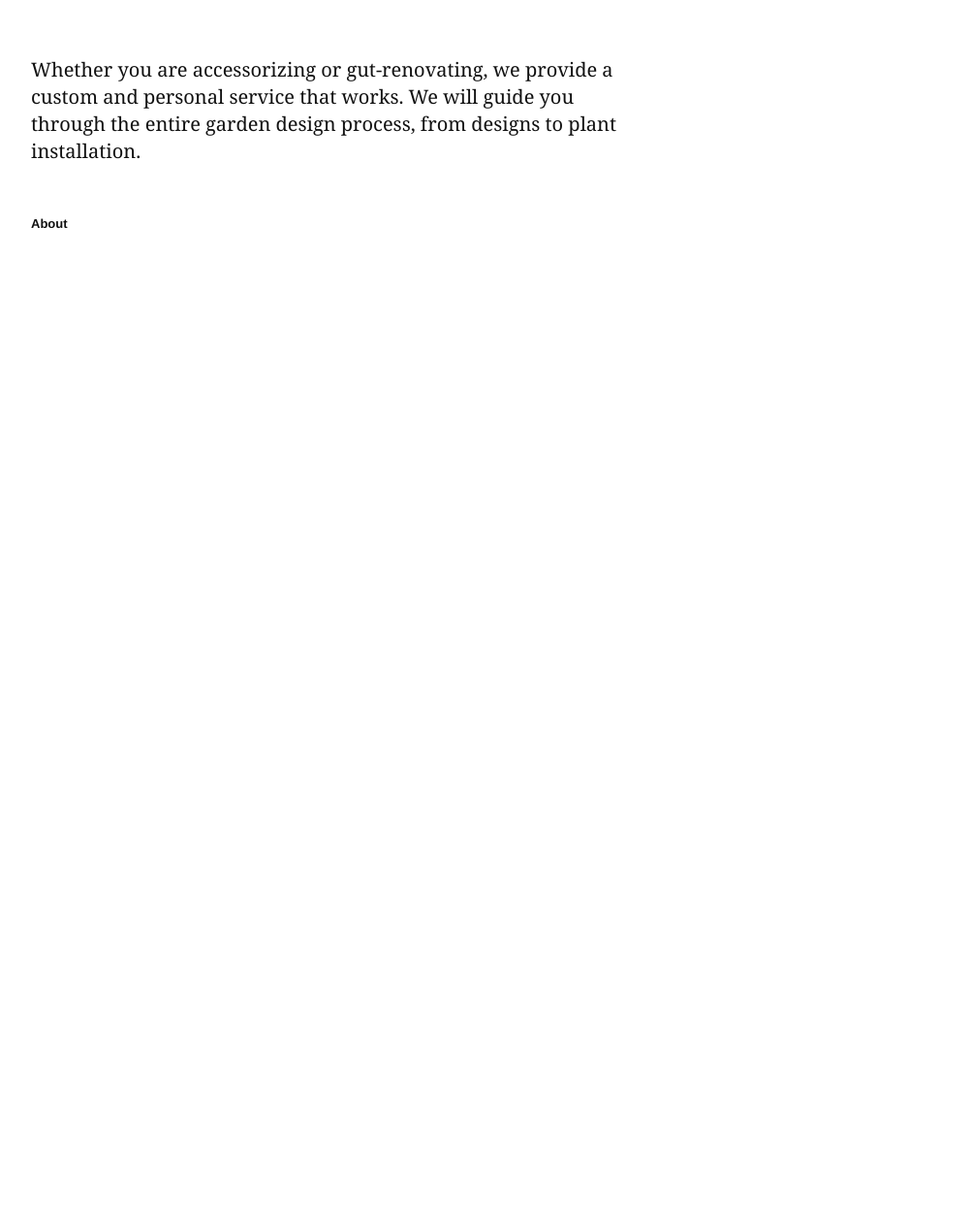
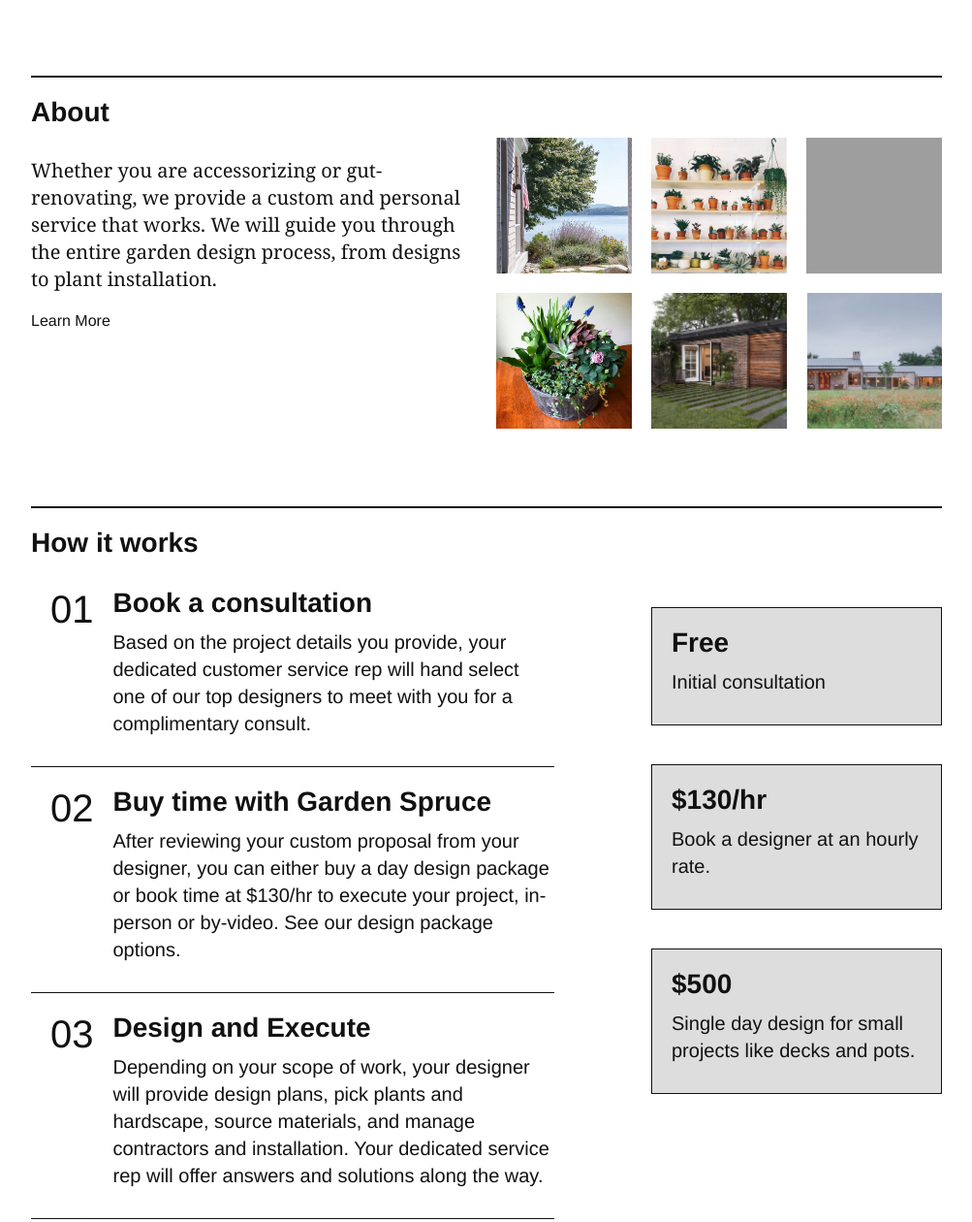
Before and after one commit to bczulauf/gardenspruce, a plain HTML site: page www/index.html in a window 1280 px wide. Shown: the part 502-1762 px from the top of the page at 97% size, without its empty margins (138-1141 px from the left). Before the commit the page ends 800 px from the top, so only its background shows below. Drawn offline with Linux system fonts and the light colour scheme; no server answers; grey boxes are pictures that could not be loaded.

Commit message:
cleaning up home page

```diff
--- a/www/css/main.css
+++ b/www/css/main.css
@@ -131,7 +131,6 @@ a {
     background-position: center;
     background-color: #ddd;
     height: 400px;
-    margin-bottom: 40px;
 }
 
 .splash-content {
@@ -356,3 +355,46 @@ input, textarea {
     border-bottom: 1px solid #111;
     border-top: 3px solid #111;
 }
+
+.section-header {
+    margin-top: 80px;
+    border-top: 2px solid #111;
+    padding-top: 20px;
+}
+
+.price-box {
+    margin-top: 40px;
+}
+
+.thmb {
+    height: 140px;
+    background-size: cover;
+}
+
+.img1 {
+    background-image: url("../img/photo1.png");
+}
+
+.img2 {
+    background-image: url("../img/photo2.png");
+}
+
+.img3 {
+    background-image: url("../img/photo3.png");
+}
+
+.img4 {
+    background-image: url("../img/photo4.png");
+}
+
+.img5 {
+    background-image: url("../img/photo5.png");
+}
+
+.img6 {
+    background-image: url("../img/photo6.png");
+}
+
+.row-space {
+    margin-top: 20px;
+}
--- a/www/pages/home.js
+++ b/www/pages/home.js
@@ -14,11 +14,66 @@ function loadHome() {
             </div>
         </div>
         <div class="section">
+            <h2 class="section-header">About</h2>
             <div class="row">
-                <div class="col8">
+                <div class="col col6">
                     <p>Whether you are accessorizing or gut-renovating, we provide a custom and personal service that works. We will guide you through the entire garden design process, from designs to plant installation.</p>
+                    <a href="#/about">Learn More</a>
+                </div>
+                <div class="col col6">
+                    <div class="row">
+                        <div class="col col2 thmb img1"></div>
+                        <div class="col col2 thmb img2"></div>
+                        <div class="col col2 thmb img3"></div>
+                    </div>
+                    <div class="row row-space">
+                        <div class="col col2 thmb img4"></div>
+                        <div class="col col2 thmb img5"></div>
+                        <div class="col col2 thmb img6"></div>
+                    </div>
                 </div>
             </div>
+            <h2 class="section-header">How it works</h2>
+            <div class="row">
+                <div class="col col7">
+                    <ol class="ordered-list">
+                        <li>
+                            <div>
+                                <h2 class="inline">Book a consultation</h2>
+                                <h3>Based on the project details you provide, your dedicated customer service rep will hand select one of our top designers to meet with you for a complimentary consult.</h3>
+                            </div>
+                        </li>
+                        <li>
+                            <div>
+                                <h2 class="inline">Buy time with Garden Spruce</h2>
+                                <h3>After reviewing your custom proposal from your designer, you can either buy a day design package or book time at $130/hr to execute your project, in-person or by-video. See our design package options.</h3>
+                            </div>
+                        </li>
+                        <li>
+                            <div>
+                                <h2>Design and Execute</h2>
+                                <h3>Depending on your scope of work, your designer will provide design plans, pick plants and hardscape, source materials, and manage contractors and installation. Your dedicated service rep will offer answers and solutions along the way.</h3>
+                            </div>
+                        </li>
+                    </ol>
+                </div>
+                <div class="col col1"></div>
+                <div class="col col4">
+                    <div class="box price-box">
+                        <h2>Free</h2>
+                        <h3>Initial consultation</h3>
+                    </div>
+                    <div class="box price-box">
+                        <h2>$130/hr</h2>
+                        <h3>Book a designer at an hourly rate.</h3>
+                    </div>
+                    <div class="box price-box">
+                        <h2>$500</h2>
+                        <h3>Single day design for small projects like decks and pots.</h3>
+                    </div>
+                </div>
+            </div>
+            <a href="#/service">Learn More</a>
         </div>`;
 
     page.innerHTML = template;
--- a/www/pages/service.js
+++ b/www/pages/service.js
@@ -2,18 +2,19 @@ function loadService() {
     var template = `
         <div class="section">
             <h2 class="page-header">How it works</h2>
-            <div class="col8">
+            <div class="row">
+                <div class="col col7">
                     <ol class="ordered-list">
                         <li>
                             <div>
-                            <h2 class="inline">Book a free consultation</h2>
+                                <h2 class="inline">Book a consultation</h2>
                                 <h3>Based on the project details you provide, your dedicated customer service rep will hand select one of our top designers to meet with you for a complimentary consult.</h3>
                             </div>
                         </li>
                         <li>
                             <div>
                                 <h2 class="inline">Buy time with Garden Spruce</h2>
-                            <h3>After reviewing your custom proposal from your designer, you can buy time at $130/hr to execute your project, in-person or by-video. See our design package options.</h3>
+                                <h3>After reviewing your custom proposal from your designer, you can either buy a day design package or book time at $130/hr to execute your project, in-person or by-video. See our design package options.</h3>
                             </div>
                         </li>
                         <li>
@@ -24,6 +25,22 @@ function loadService() {
                         </li>
                     </ol>
                 </div>
+                <div class="col col1"></div>
+                <div class="col col4">
+                    <div class="box price-box">
+                        <h2>Free</h2>
+                        <h3>Initial consultation</h3>
+                    </div>
+                    <div class="box price-box">
+                        <h2>$130/hr</h2>
+                        <h3>Book a designer at an hourly rate.</h3>
+                    </div>
+                    <div class="box price-box">
+                        <h2>$500</h2>
+                        <h3>Single day design for small projects like decks and pots.</h3>
+                    </div>
+                </div>
+            </div>
         </div>`;
 
     page.innerHTML = template;
```
Lines whose indentation alone changed are shown as unchanged.
